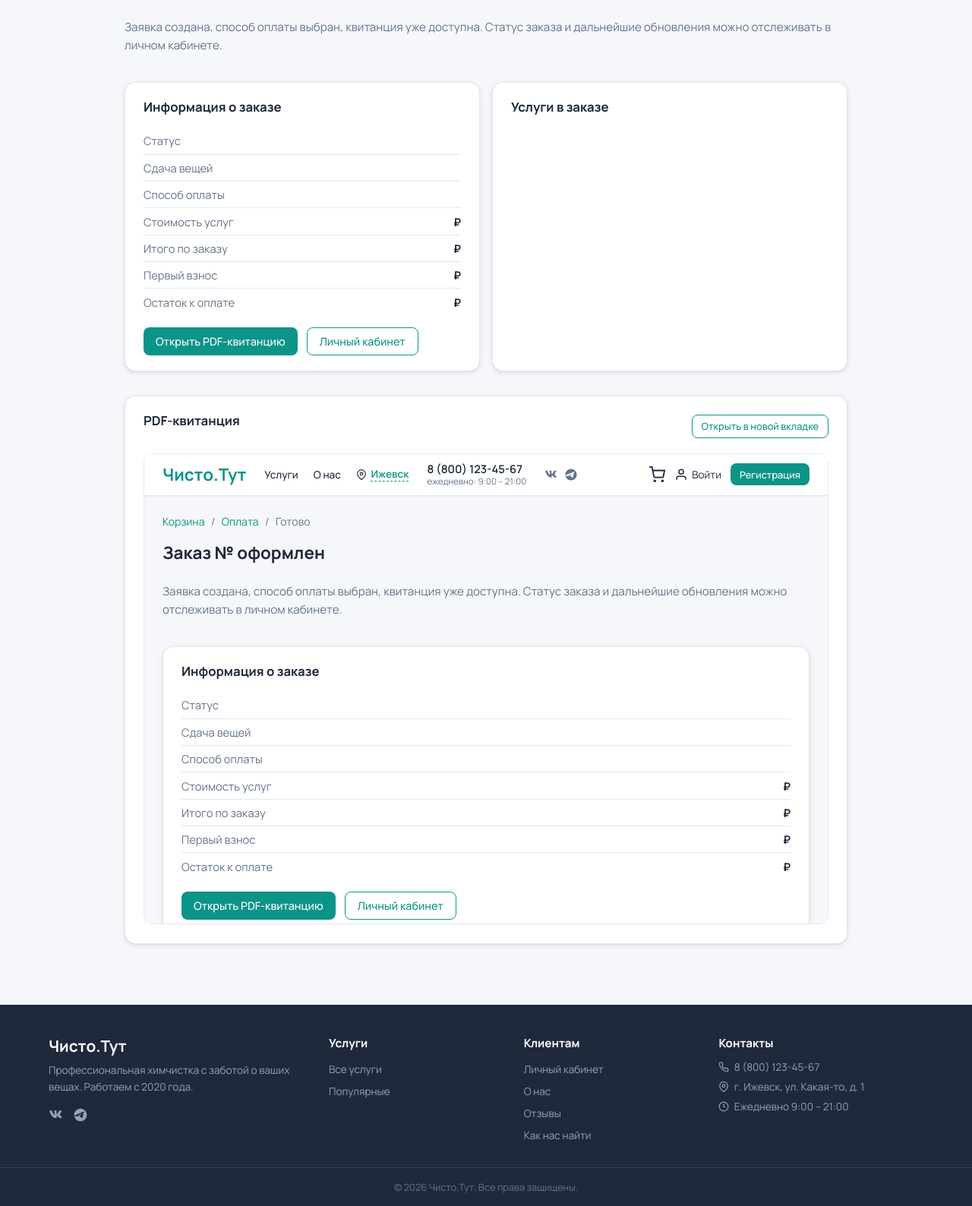
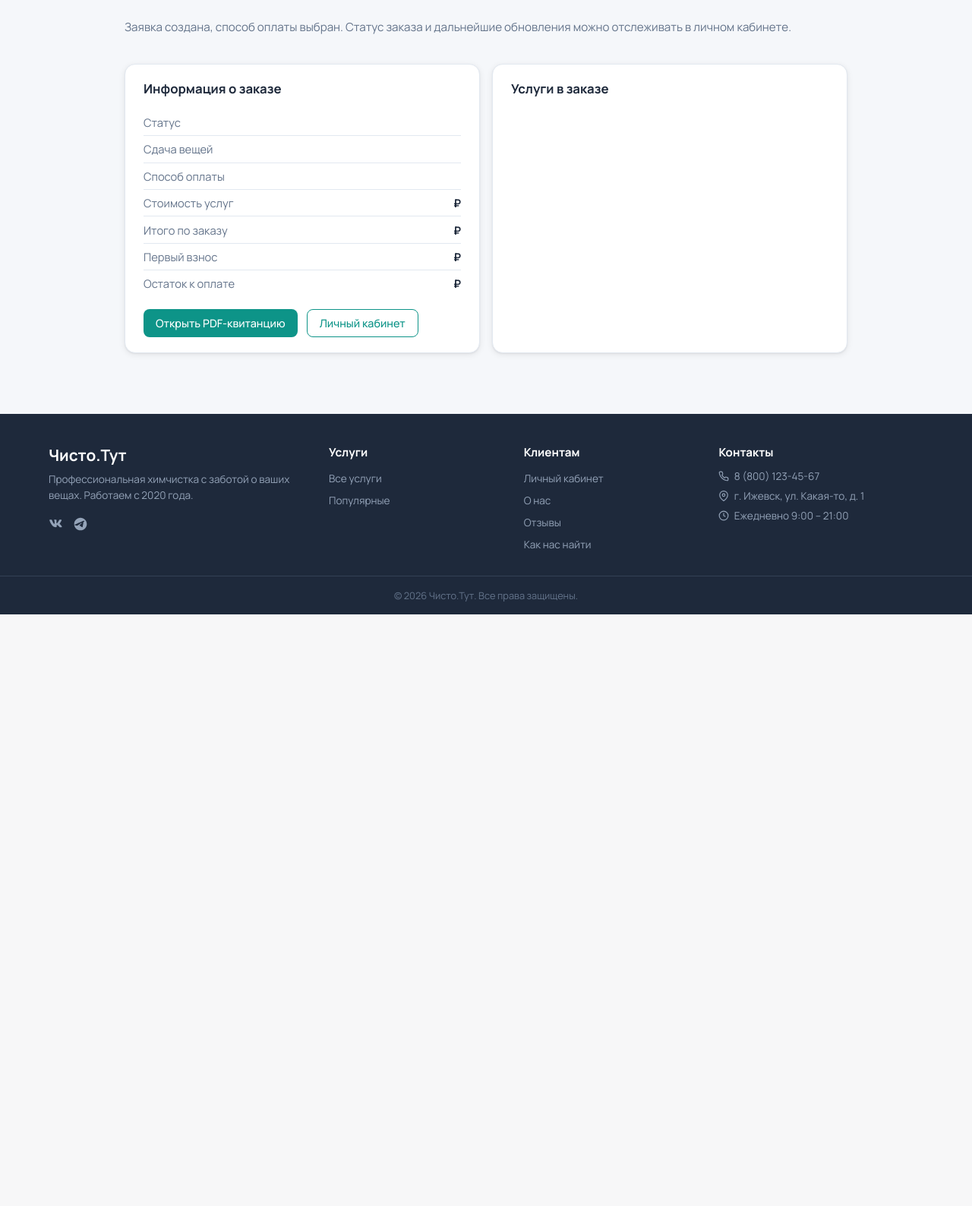
Before and after one commit to sqdlele/Practice4course, a Django app: template templates/customer/order_complete.html in a window 1280 px wide. Shown: the part 145-1733 px from the top of the page at 76% size. After the commit the page ends 954 px from the top, so only its background shows below. Run offline with Django 5.2, Linux system fonts and the light colour scheme; the template is opened without the code that fills it, so the values that code supplies are empty.

Commit message:
Переделана страница оформленной услуги

```diff
--- a/templates/customer/order_complete.html
+++ b/templates/customer/order_complete.html
@@ -15,7 +15,7 @@
     <div class="checkout-complete-card">
         <h1 class="section-title checkout-title">Заказ № {{ order.pk }} оформлен</h1>
         <p class="checkout-lead">
-            Заявка создана, способ оплаты выбран, квитанция уже доступна. Статус заказа и дальнейшие обновления
+            Заявка создана, способ оплаты выбран. Статус заказа и дальнейшие обновления
             можно отслеживать в личном кабинете.
         </p>
 
@@ -59,18 +59,6 @@
                 </ul>
             </div>
         </div>
-
-        <div class="checkout-card checkout-receipt-preview">
-            <div class="checkout-receipt-head">
-                <h2 class="checkout-card-title">PDF-квитанция</h2>
-                <a href="{% url 'customer:order_receipt_pdf' order.pk %}" target="_blank" class="btn btn-outline btn-sm">Открыть в новой вкладке</a>
-            </div>
-            <iframe
-                class="checkout-receipt-frame"
-                src="{% url 'customer:order_receipt_pdf' order.pk %}"
-                title="PDF-квитанция заказа № {{ order.pk }}">
-            </iframe>
-        </div>
     </div>
 </section>
 {% endblock %}
```
Also changed, not shown: db.sqlite3.
